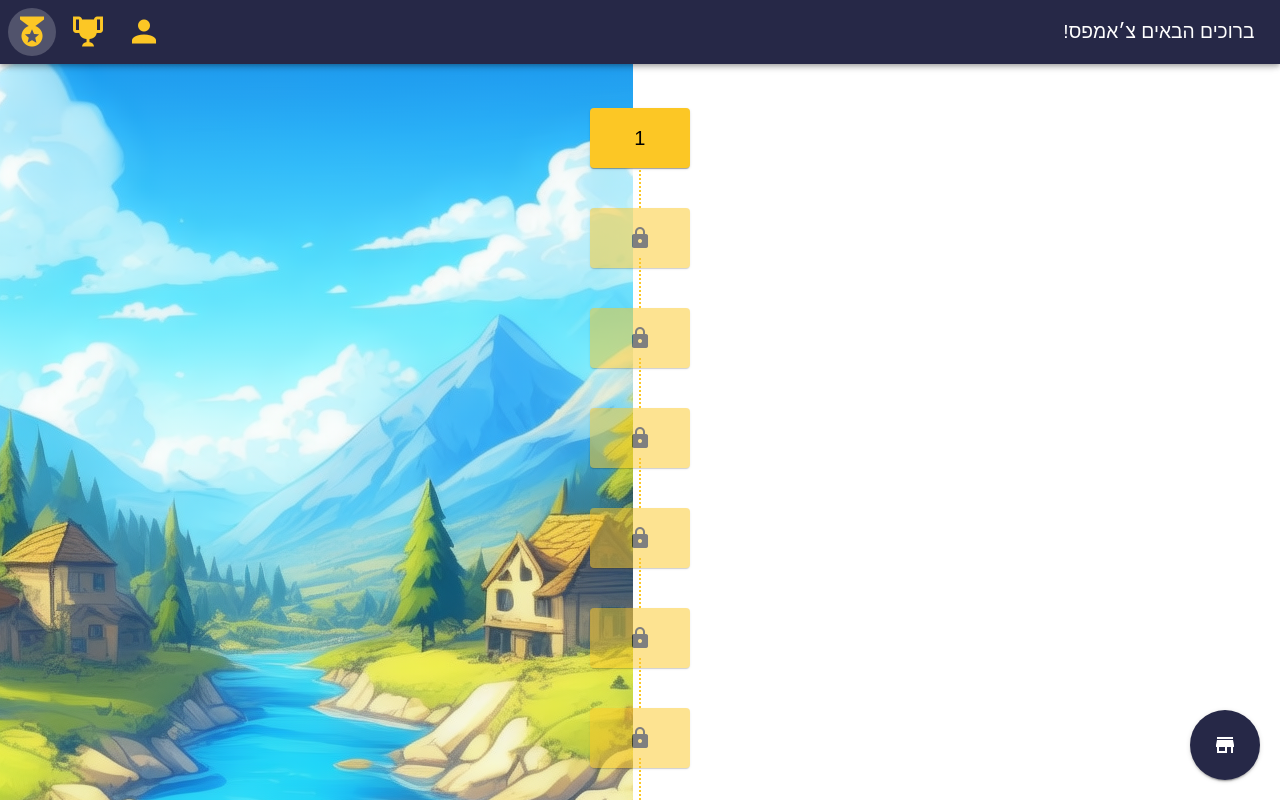
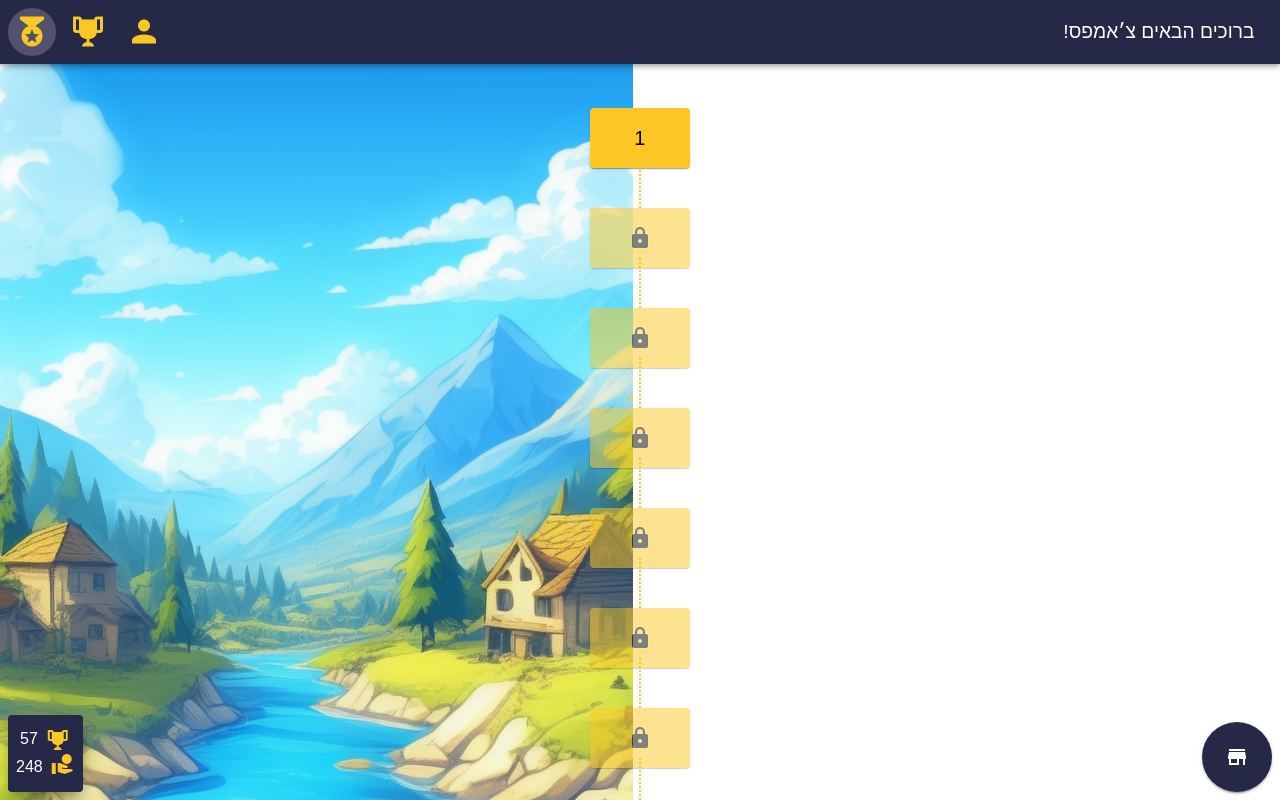
Before and after one commit to NadavKrashin/team8-hackathon, a Vue app in the folder champion/: page / in a window 1280 px wide. Shown: the top 800 px of the page. Built offline with nearby package versions, Linux system fonts and the light colour scheme.

Commit message:
place coins and trophys

```diff
--- a/champion/src/App.vue
+++ b/champion/src/App.vue
@@ -24,15 +24,32 @@
       <v-main>
         <router-view />
       </v-main>
+
+      <v-sheet position="fixed" class="pa-2 ma-2 bottom-0" color="primary" rounded :elevation="11">
+        <section dir="ltr" class="title d-flex flex-column mt-1">
+          <section>
+            <span class="ml-1 mt-5">57</span>
+            <v-icon class="ml-2" color="secondary">mdi-trophy</v-icon>
+          </section>
+          <section>
+            <span>248</span>
+            <v-icon class="ml-2 mb-2" color="secondary">mdi-hand-coin</v-icon>
+          </section>
+        </section>
+      </v-sheet>
+      <v-sheet
+        color="transparent"
+        position="fixed"
+        class="ma-2 bottom-0 right-0"
+      >
         <v-btn
           @click="() => $router.push(isInStore ? '/' : '/store')"
-        position="fixed"
-        class="ma-5 bottom-0 right-0"
           color="primary"
           :icon="isInStore ? 'mdi-medal' : 'mdi-store'"
           min-height="70px"
           min-width="70px"
         ></v-btn>
+      </v-sheet>
     </div>
   </v-app>
 </template>
--- a/champion/src/components/Navbar/Navbar.vue
+++ b/champion/src/components/Navbar/Navbar.vue
@@ -13,6 +13,7 @@
         }}</v-icon>
       </v-btn>
     </div>
+
     <span dir="rtl" class="title">ברוכים הבאים צ׳אמפס!</span>
   </v-app-bar>
 </template>
```
Lines whose indentation alone changed are shown as unchanged.
